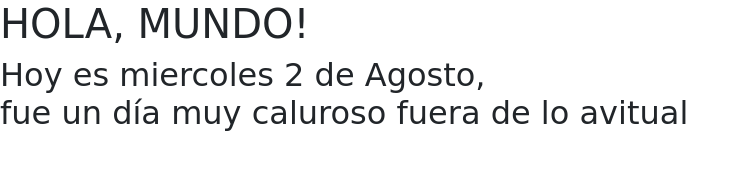
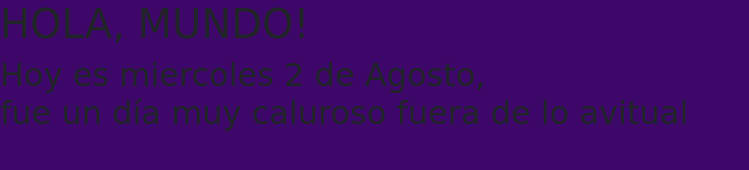
Before and after one commit to DamianFrontini12/repositorio-git-Frontini, a plain HTML site: page index.html in a window 1280 px wide. Shown: the whole page, without its empty margins (0-749 px from the left). Drawn offline with nearby package versions, Linux system fonts and the light colour scheme; a web font is replaced by a local one.

Commit message:
Se elimino un color de la pagina

```diff
--- a/estilos.css
+++ b/estilos.css
@@ -1,4 +1,4 @@
 body{
-    background-color: rgb(60, 7, 104) brown;
+    background-color: rgb(60, 7, 104);
     font-family: 'Bungee Spice', cursive;
 }
```
